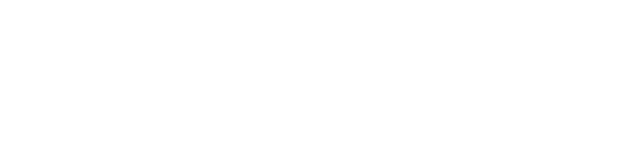
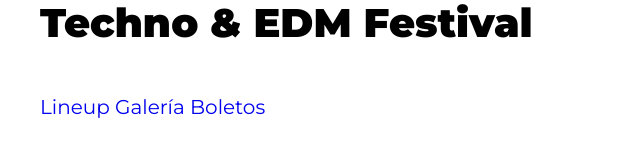
Before and after one commit to javier-tecla/Techno-EDM-Festival, a website: page index.html in a window 1280 px wide. Shown: the whole page, without its empty margins (0-640 px from the left). Drawn offline with Linux system fonts and the light colour scheme.

Commit message:
Añadiendo el HTML del Header

```diff
--- a/index.html
+++ b/index.html
@@ -11,10 +11,17 @@
         rel="stylesheet">
     <link rel="stylesheet" href="build/css/app.css">
 </head>
+<body>
+    <header class="header">
+        <div class="contenedor contenido-header">
+            <h1>Techno & EDM Festival</h1>
 
-<body>
-
-
+            <nav class="navegacion-principal">
+                <a href="#">Lineup</a>
+                <a href="#">Galería</a>
+                <a href="#">Boletos</a>
+            </nav>
+        </div>
+    </header>
 </body>
-
 </html>
```
